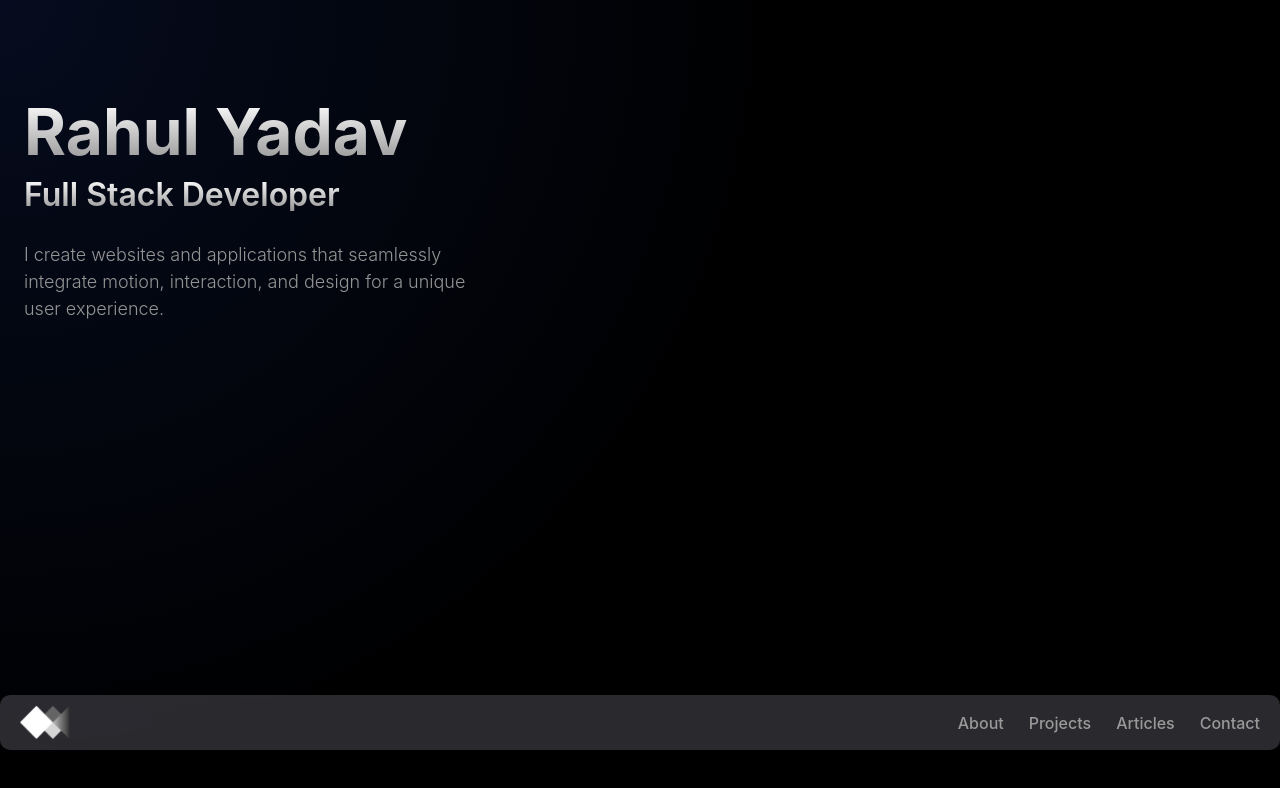
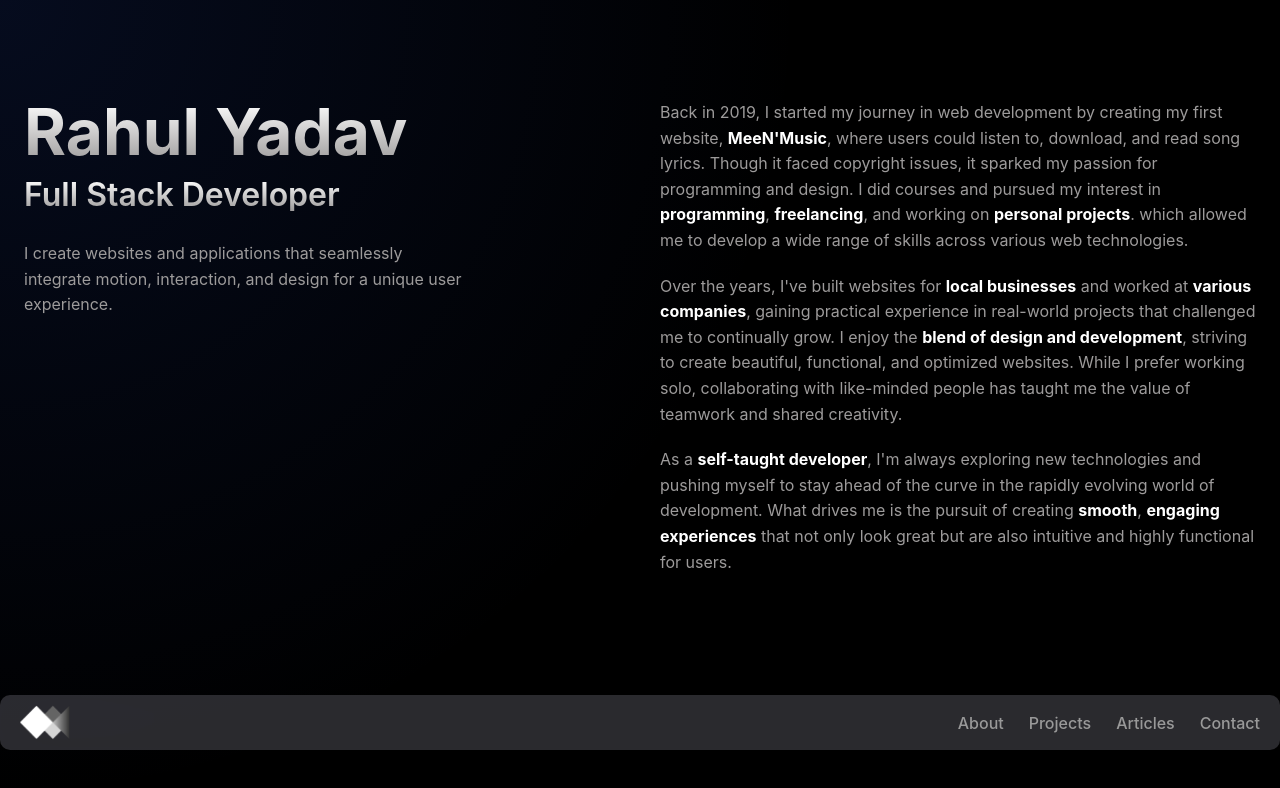
Before and after one commit to rahul-3-real/portfolio-v4, a Next.js app: page / in a window 1280 px wide. Shown: the top 788 px of the page. Built offline with nearby package versions, Linux system fonts and the light colour scheme.

Commit message:
Added Bio Section

```diff
--- a/src/app/page.jsx
+++ b/src/app/page.jsx
@@ -1,13 +1,16 @@
+import Bio from "@/components/sections/Bio";
 import Hero from "@/components/sections/Hero";
 
 const page = () => {
   return (
     <div className="container">
-      <div className="grid sm:grid-cols-2 grid-cols-1 gap-10">
+      <div className="grid sm:grid-cols-2 grid-cols-1 gap-10 items-start">
         <div className="col">
           <Hero />
         </div>
-        <div className="col"></div>
+        <div className="col">
+          <Bio />
+        </div>
       </div>
     </div>
   );
--- /dev/null
+++ b/src/components/sections/Bio.jsx
@@ -0,0 +1,38 @@
+const Bio = () => {
+  return (
+    <div className="bio-section">
+      <p className="mb-5">
+        Back in 2019, I started my journey in web development by creating my
+        first website, <b className="text-light">MeeN'Music</b>, where users
+        could listen to, download, and read song lyrics. Though it faced
+        copyright issues, it sparked my passion for programming and design. I
+        did courses and pursued my interest in{" "}
+        <b className="text-light">programming</b>,{" "}
+        <b className="text-light">freelancing</b>, and working on{" "}
+        <b className="text-light">personal projects</b>. which allowed me to
+        develop a wide range of skills across various web technologies.
+      </p>
+      <p className="mb-5">
+        Over the years, I've built websites for{" "}
+        <b className="text-light">local businesses</b> and worked at{" "}
+        <b className="text-light">various companies</b>, gaining practical
+        experience in real-world projects that challenged me to continually
+        grow. I enjoy the{" "}
+        <b className="text-light">blend of design and development</b>, striving
+        to create beautiful, functional, and optimized websites. While I prefer
+        working solo, collaborating with like-minded people has taught me the
+        value of teamwork and shared creativity.
+      </p>
+      <p>
+        As a <b className="text-light">self-taught developer</b>, I'm always
+        exploring new technologies and pushing myself to stay ahead of the curve
+        in the rapidly evolving world of development. What drives me is the
+        pursuit of creating <b className="text-light">smooth</b>,{" "}
+        <b className="text-light">engaging experiences</b> that not only look
+        great but are also intuitive and highly functional for users.
+      </p>
+    </div>
+  );
+};
+
+export default Bio;
--- a/src/public/css/globals.css
+++ b/src/public/css/globals.css
@@ -10,7 +10,7 @@
   --dark-alt: #151515;
   --light: #ffffff;
   --light-alt: #999999;
-  --gray: #949494;
+  --gray: #9d9b9b;
 }
 
 /* Rest Styles */
@@ -65,7 +65,8 @@ a:hover {
   text-decoration: none;
 }
 p {
-  font-size: 18px;
-  font-weight: 300;
+  /* font-size: 18px;
+  font-weight: 300; */
   color: var(--gray);
+  line-height: 160%;
 }
--- a/src/public/css/style.css
+++ b/src/public/css/style.css
@@ -39,7 +39,9 @@
 
 /* Hero */
 .hero {
-  padding-top: 100px;
+  padding: 100px 0;
+  position: sticky;
+  top: 100px;
 }
 .hero h1 {
   font-size: 64px;
@@ -61,3 +63,8 @@
   line-height: 100%;
   margin-bottom: 30px;
 }
+
+/* Bio Section */
+.bio-section {
+  padding: 100px 0;
+}
```
